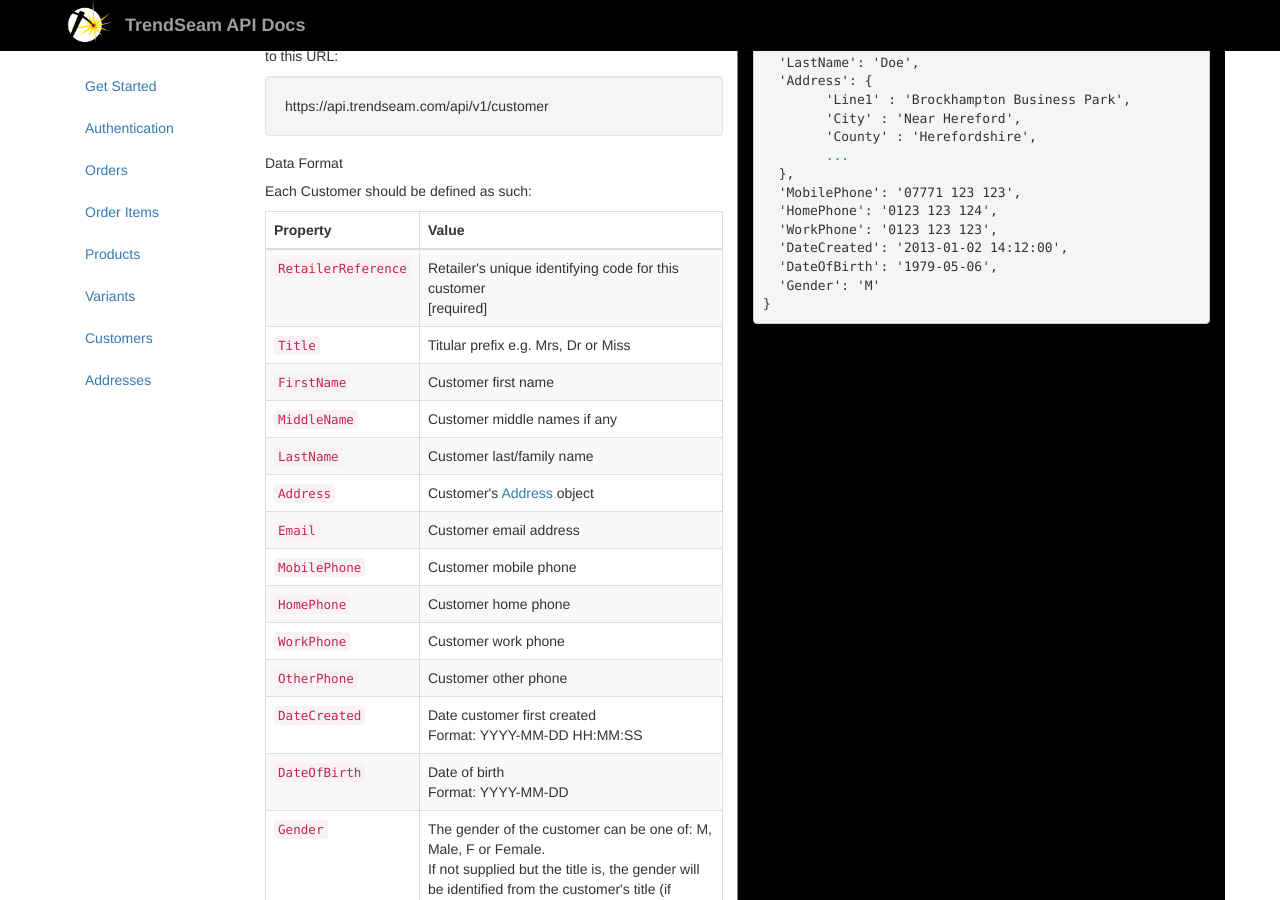
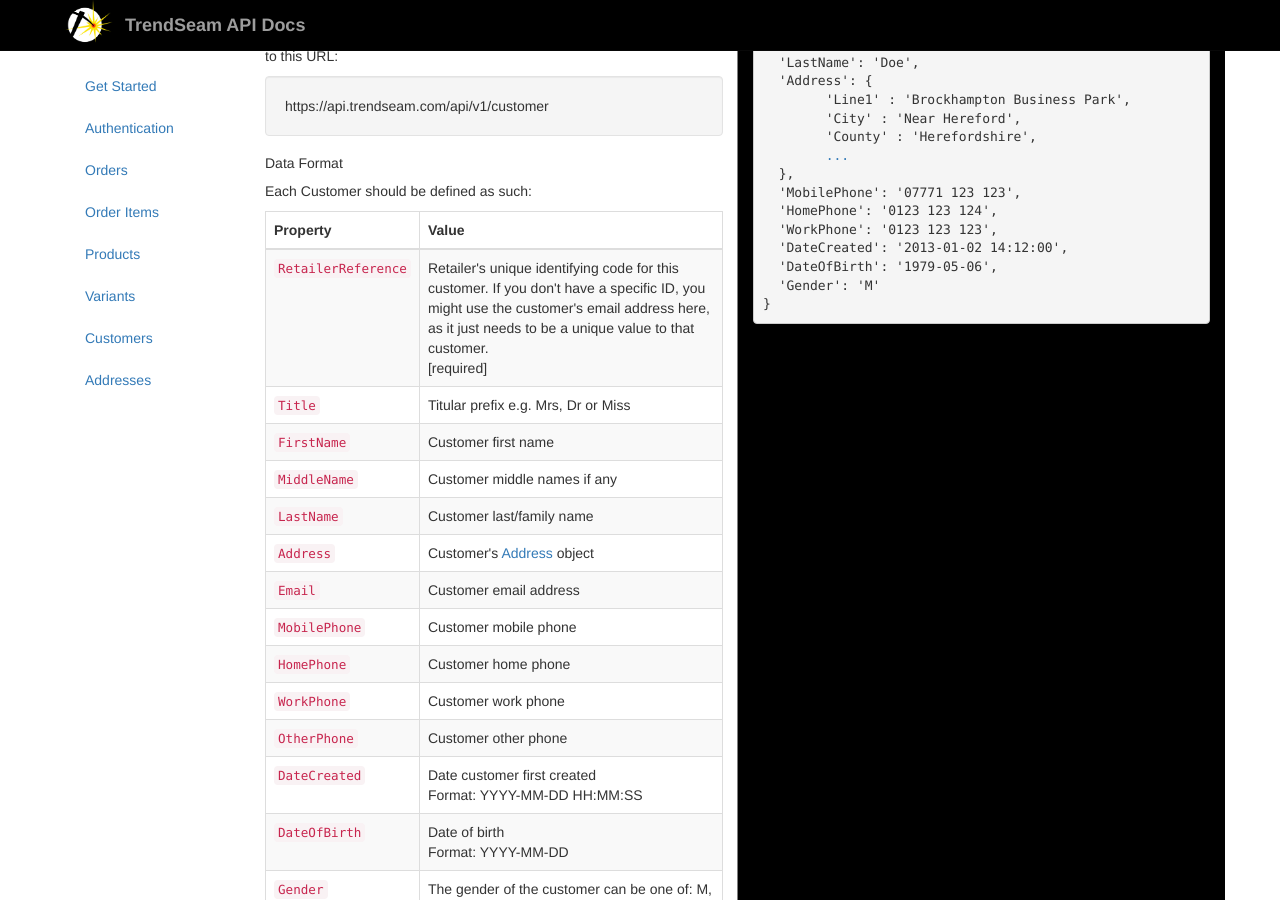
Before and after one commit to TrendSeam/API-Docs, a Jekyll site: the page built from api/index.html, in a window 1280 px wide and 900 px high, scrolled down 6695 px. Built offline with Jekyll 4.4.1, drawn with Linux system fonts in a browser that asks for light colours; nearby versions of some CDN libraries; library files that are not in the unit come from our copies; Markdown is read by kramdown in place of the engine named in the settings.

Commit message:
reference
Signed-off-by: Andy Higgs <andy@higgsdesign.com>

```diff
--- a/api/index.html
+++ b/api/index.html
@@ -667,7 +667,7 @@ $headers = [
 						<tbody>
 							<tr>
 								<td><code>RetailerReference</code></td>
-								<td>Retailer's unique identifying code for this customer<br>[required]</td>
+								<td>Retailer's unique identifying code for this customer. If you don't have a specific ID, you might use the customer's email address here, as it just needs to be a unique value to that customer.<br>[required]</td>
 							</tr>
 							<tr>
 								<td><code>Title</code></td>
```
